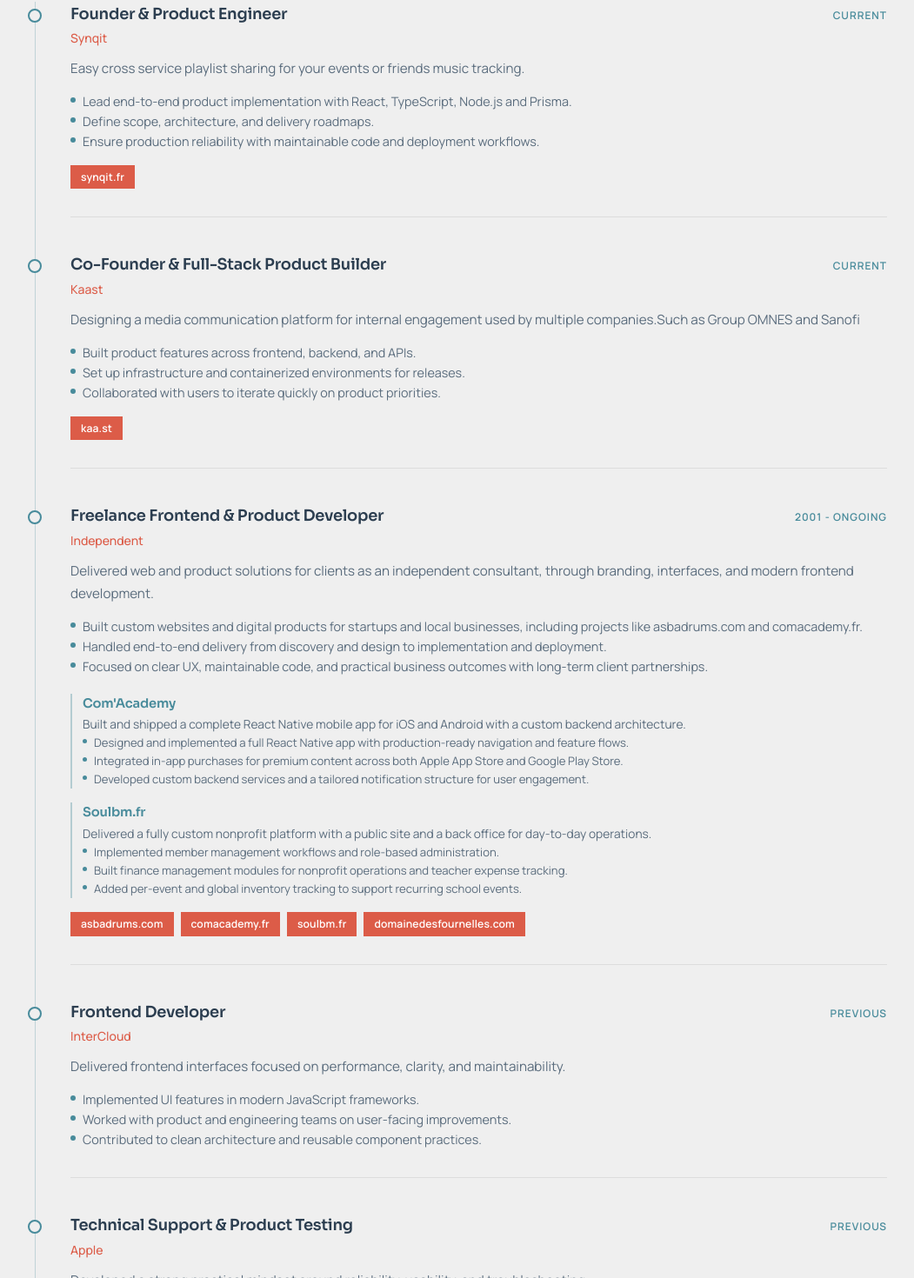
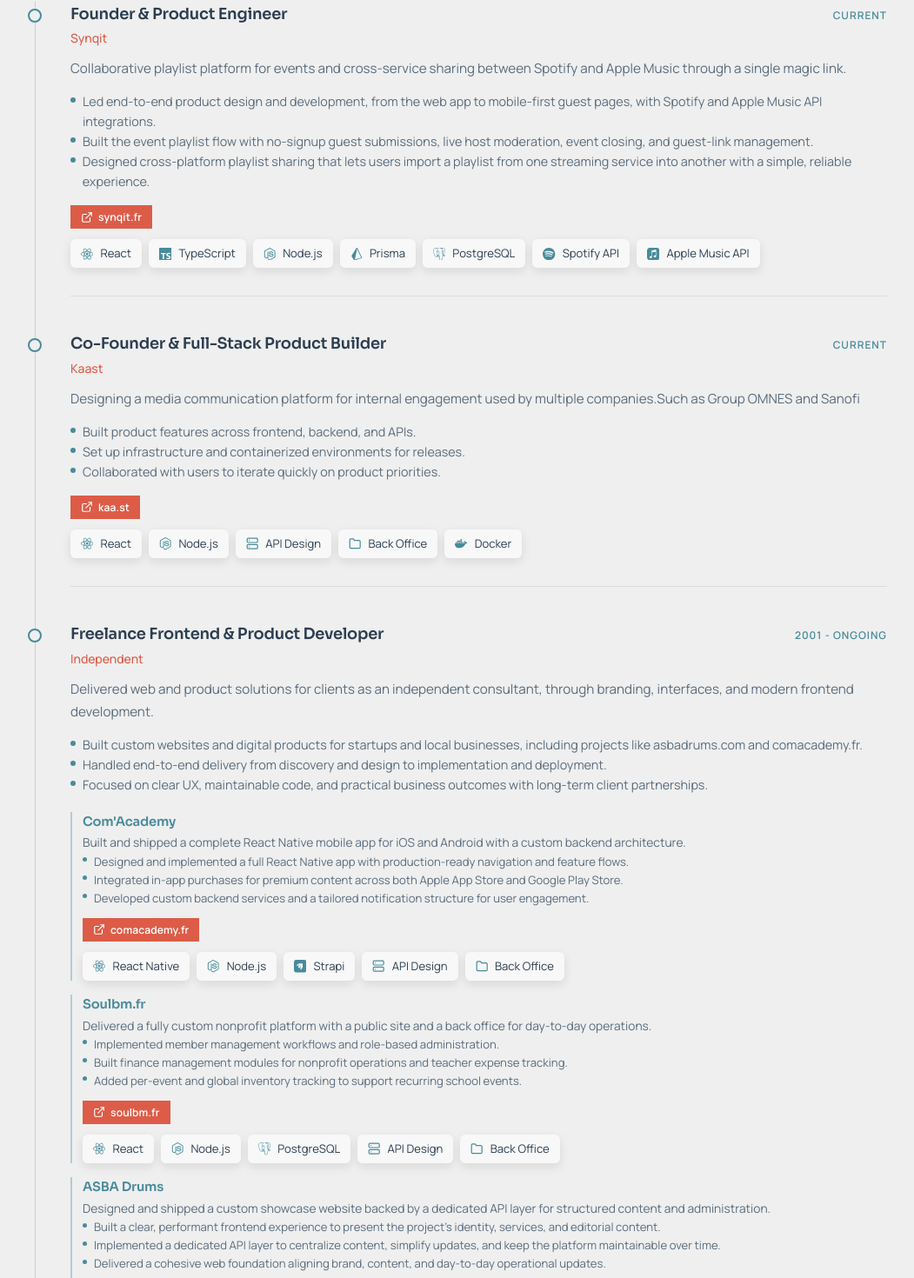
Before and after one commit to NicoPipishorts/v2-leshorts.com, a React (Vite) app: page / in a window 1280 px wide. Shown: the part 1243-2713 px from the top of the page at 87% size, without its empty margins (110-1161 px from the left). Built offline with nearby package versions, Linux system fonts and the light colour scheme.

Commit message:
Updates done to the Experience

```diff
--- a/src/components/About.tsx
+++ b/src/components/About.tsx
@@ -5,6 +5,7 @@
 import type { IconType } from "react-icons";
 import { FiBriefcase, FiFolder, FiLayers, FiServer } from "react-icons/fi";
 import {
+	SiApplemusic,
 	SiDocker,
 	SiGit,
 	SiJavascript,
@@ -15,6 +16,7 @@
 	SiReactquery,
 	SiRedis,
 	SiSequelize,
+	SiSpotify,
 	SiStrapi,
 	SiTailwindcss,
 	SiTypescript,
@@ -33,6 +35,7 @@
 	type EducationEntry,
 	type ExperienceProjectHighlight,
 	type ExperienceRole,
+	type SkillItem,
 	type SkillGroup,
 	type SoftSkillGroup,
 } from "./about/types";
@@ -78,6 +81,49 @@
 		"https://comacademy.fr/",
 		"https://soulbm.fr",
 		"https://domainedesfournelles.com/",
+	],
+};
+
+const ROLE_TECHNOLOGIES: Partial<Record<RoleKey, SkillItem[]>> = {
+	synqit: [
+		{ name: "React", icon: SiReact },
+		{ name: "TypeScript", icon: SiTypescript },
+		{ name: "Node.js", icon: SiNodedotjs },
+		{ name: "Prisma", icon: SiPrisma },
+		{ name: "PostgreSQL", icon: SiPostgresql },
+		{ name: "Spotify API", icon: SiSpotify },
+		{ name: "Apple Music API", icon: SiApplemusic },
+	],
+	kaast: [
+		{ name: "React", icon: SiReact },
+		{ name: "Node.js", icon: SiNodedotjs },
+		{ name: "API Design", icon: FiServer },
+		{ name: "Back Office", icon: FiFolder },
+		{ name: "Docker", icon: SiDocker },
+	],
+};
+
+const FREELANCE_PROJECT_TECHNOLOGIES: Record<string, SkillItem[]> = {
+	"https://comacademy.fr/": [
+		{ name: "React Native", icon: SiReact },
+		{ name: "Node.js", icon: SiNodedotjs },
+		{ name: "Strapi", icon: SiStrapi },
+		{ name: "API Design", icon: FiServer },
+		{ name: "Back Office", icon: FiFolder },
+	],
+	"https://soulbm.fr": [
+		{ name: "React", icon: SiReact },
+		{ name: "Node.js", icon: SiNodedotjs },
+		{ name: "PostgreSQL", icon: SiPostgresql },
+		{ name: "API Design", icon: FiServer },
+		{ name: "Back Office", icon: FiFolder },
+	],
+	"https://asbadrums.com/": [
+		{ name: "React", icon: SiReact },
+		{ name: "JavaScript", icon: SiJavascript },
+		{ name: "Node.js", icon: SiNodedotjs },
+		{ name: "API Design", icon: FiServer },
+		{ name: "Vite", icon: SiVite },
 	],
 };
 
@@ -150,6 +196,9 @@
 			(bullet) => bullet.trim().length > 0,
 		),
 		link: project.link,
+		technologies: project.link
+			? FREELANCE_PROJECT_TECHNOLOGIES[project.link]
+			: undefined,
 	}));
 };
 
@@ -159,6 +208,7 @@
 	return ROLE_KEYS.map((key) => {
 		const rolePath = `experience.roles.${key}`;
 		const links = ROLE_LINKS[key];
+		const technologies = ROLE_TECHNOLOGIES[key];
 
 		return {
 			key,
@@ -168,6 +218,7 @@
 			summary: t(`${rolePath}.summary`),
 			bullets: getRoleBullets(t, rolePath),
 			links,
+			technologies,
 			projectHighlights:
 				key === "freelance" ? freelanceProjectHighlights : undefined,
 		};
@@ -218,7 +269,7 @@
 			transition={{ duration: 0.45 }}>
 			<AmbientGlows />
 			{createPortal(
-				<div className='pointer-events-none fixed bottom-[-10px] left-1/2 z-[1300] -translate-x-1/2'>
+				<div className='pointer-events-none fixed bottom-[15px] left-1/2 z-[1300] -translate-x-1/2'>
 					<a
 						href={`/api/cv-pdf?lang=${currentLanguage}`}
 						className='pointer-events-auto inline-flex items-center rounded-none bg-brand-primary px-4 py-2 text-[0.84rem] font-semibold tracking-[0.01em] text-white shadow-[0_8px_20px_rgba(16,22,34,0.28)] transition-colors duration-200 hover:bg-(--color-primary-dark)'>
--- a/src/components/about/AboutTimeline.tsx
+++ b/src/components/about/AboutTimeline.tsx
@@ -1,4 +1,5 @@
 import { motion } from "framer-motion";
+import { FiExternalLink } from "react-icons/fi";
 import { ExperienceRole } from "./types";
 
 interface AboutTimelineProps {
@@ -80,6 +81,34 @@
 													</li>
 												))}
 											</ul>
+											{project.link && (
+												<div className='mt-3 flex flex-wrap items-center gap-2'>
+													<a
+														href={project.link}
+														target='_blank'
+														rel='noreferrer'
+														className='inline-flex items-center rounded-none bg-brand-primary px-3 py-1 text-[0.76rem] font-semibold tracking-[0.01em] text-white transition-colors duration-200 hover:bg-(--color-primary-dark)'>
+														<FiExternalLink className='mr-1.5 h-3.5 w-3.5 shrink-0' />
+														{getDomainLabel(project.link)}
+													</a>
+												</div>
+											)}
+											{project.technologies &&
+												project.technologies.length > 0 && (
+													<div className='mt-3 flex flex-wrap items-center gap-2'>
+														{project.technologies.map((technology) => {
+															const TechnologyIcon = technology.icon;
+															return (
+																<span
+																	key={`${project.name}-${technology.name}`}
+																	className='inline-flex items-center gap-2 rounded-md bg-white/56 px-3 py-1.5 text-[0.82rem] text-(--color-text) shadow-[0_4px_12px_rgba(16,22,34,0.1)]'>
+																	<TechnologyIcon className='text-[0.9rem] text-brand-secondary' />
+																	<span>{technology.name}</span>
+																</span>
+															);
+														})}
+													</div>
+												)}
 										</div>
 									))}
 								</div>
@@ -93,9 +122,25 @@
 											target='_blank'
 											rel='noreferrer'
 											className='inline-flex items-center rounded-none bg-brand-primary px-3 py-1 text-[0.76rem] font-semibold tracking-[0.01em] text-white transition-colors duration-200 hover:bg-(--color-primary-dark)'>
+											<FiExternalLink className='mr-1.5 h-3.5 w-3.5 shrink-0' />
 											{getDomainLabel(link)}
 										</a>
 									))}
+								</div>
+							)}
+							{role.technologies && role.technologies.length > 0 && (
+								<div className='mt-3 flex flex-wrap items-center gap-2'>
+									{role.technologies.map((technology) => {
+										const TechnologyIcon = technology.icon;
+										return (
+											<span
+												key={`${role.key}-${technology.name}`}
+												className='inline-flex items-center gap-2 rounded-md bg-white/56 px-3 py-1.5 text-[0.82rem] text-(--color-text) shadow-[0_4px_12px_rgba(16,22,34,0.1)]'>
+												<TechnologyIcon className='text-[0.9rem] text-brand-secondary' />
+												<span>{technology.name}</span>
+											</span>
+										);
+									})}
 								</div>
 							)}
 						</article>
--- a/src/components/about/types.ts
+++ b/src/components/about/types.ts
@@ -5,6 +5,7 @@
 	summary: string;
 	bullets: string[];
 	link?: string;
+	technologies?: SkillItem[];
 }
 
 export interface ExperienceRole {
@@ -15,6 +16,7 @@
 	summary: string;
 	bullets: string[];
 	links?: string[];
+	technologies?: SkillItem[];
 	projectHighlights?: ExperienceProjectHighlight[];
 }
 
--- a/src/i18n/locales/en.json
+++ b/src/i18n/locales/en.json
@@ -116,10 +116,10 @@
 				"title": "Founder & Product Engineer",
 				"company": "Synqit",
 				"period": "Current",
-				"summary": "Easy cross service playlist sharing for your events or friends music tracking.",
-				"point1": "Lead end-to-end product implementation with React, TypeScript, Node.js and Prisma.",
-				"point2": "Define scope, architecture, and delivery roadmaps.",
-				"point3": "Ensure production reliability with maintainable code and deployment workflows."
+				"summary": "Collaborative playlist platform for events and cross-service sharing between Spotify and Apple Music through a single magic link.",
+				"point1": "Led end-to-end product design and development, from the web app to mobile-first guest pages, with Spotify and Apple Music API integrations.",
+				"point2": "Built the event playlist flow with no-signup guest submissions, live host moderation, event closing, and guest-link management.",
+				"point3": "Designed cross-platform playlist sharing that lets users import a playlist from one streaming service into another with a simple, reliable experience."
 			},
 			"kaast": {
 				"title": "Co-Founder & Full-Stack Product Builder",
@@ -154,6 +154,14 @@
 						"point2": "Built finance management modules for nonprofit operations and teacher expense tracking.",
 						"point3": "Added per-event and global inventory tracking to support recurring school events.",
 						"link": "https://soulbm.fr"
+					},
+					{
+						"name": "ASBA Drums",
+						"summary": "Designed and shipped a custom showcase website backed by a dedicated API layer for structured content and administration.",
+						"point1": "Built a clear, performant frontend experience to present the project's identity, services, and editorial content.",
+						"point2": "Implemented a dedicated API layer to centralize content, simplify updates, and keep the platform maintainable over time.",
+						"point3": "Delivered a cohesive web foundation aligning brand, content, and day-to-day operational updates.",
+						"link": "https://asbadrums.com/"
 					}
 				]
 			},
--- a/src/i18n/locales/fr.json
+++ b/src/i18n/locales/fr.json
@@ -116,10 +116,10 @@
 				"title": "Fondateur & Ingénieur Produit",
 				"company": "Synqit",
 				"period": "Actuel",
-				"summary": "Partage simple de playlists entre services pour vos événements ou le suivi musical entre amis.",
-				"point1": "Pilotage d'une implémentation produit de bout en bout avec React, TypeScript, Node.js et Prisma.",
-				"point2": "Définition du périmètre, de l'architecture et des roadmaps de livraison.",
-				"point3": "Garantie de la fiabilité en production via un code maintenable et des workflows de déploiement."
+				"summary": "Plateforme de playlists collaboratives pour événements et partage cross-service entre Spotify et Apple Music via un magic link.",
+				"point1": "Conception et développement du produit de bout en bout, de l'application web aux pages invité mobile-first, avec intégration des APIs Spotify et Apple Music.",
+				"point2": "Mise en place d'un flux événementiel avec ajout de titres sans création de compte, modération hôte en direct, fermeture d'événement et gestion des liens invités.",
+				"point3": "Conception d'une logique de partage cross-plateforme permettant d'importer une playlist d'un service vers un autre avec une expérience simple, fluide et fiable."
 			},
 			"kaast": {
 				"title": "Co-fondateur & Product Builder Full-Stack",
@@ -154,6 +154,14 @@
 						"point2": "Développement de modules de suivi financier pour l'association et les dépenses des enseignants.",
 						"point3": "Ajout d'un suivi d'inventaire par événement et global pour les manifestations récurrentes.",
 						"link": "https://soulbm.fr"
+					},
+					{
+						"name": "ASBA Drums",
+						"summary": "Conception d'un site vitrine sur mesure accompagné d'une couche API dédiée pour structurer les contenus et l'administration.",
+						"point1": "Développement d'une expérience frontend claire et performante pour présenter l'univers, les services et les contenus du projet.",
+						"point2": "Mise en place d'une API dédiée pour centraliser les contenus, simplifier les évolutions et garder une base maintenable.",
+						"point3": "Livraison d'un socle web cohérent entre identité, contenu et mise à jour opérationnelle sur le long terme.",
+						"link": "https://asbadrums.com/"
 					}
 				]
 			},
```
